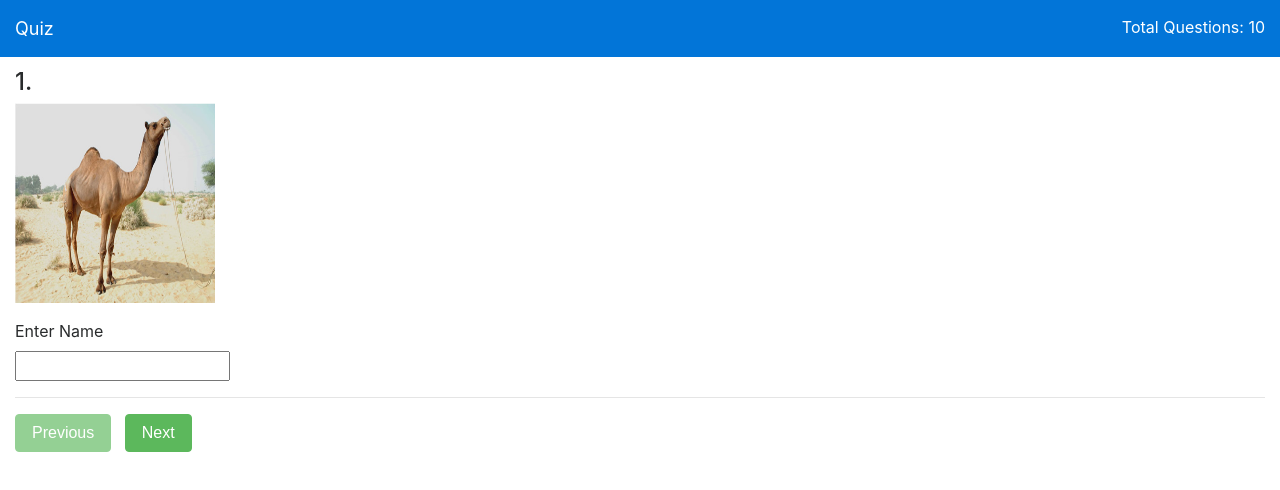
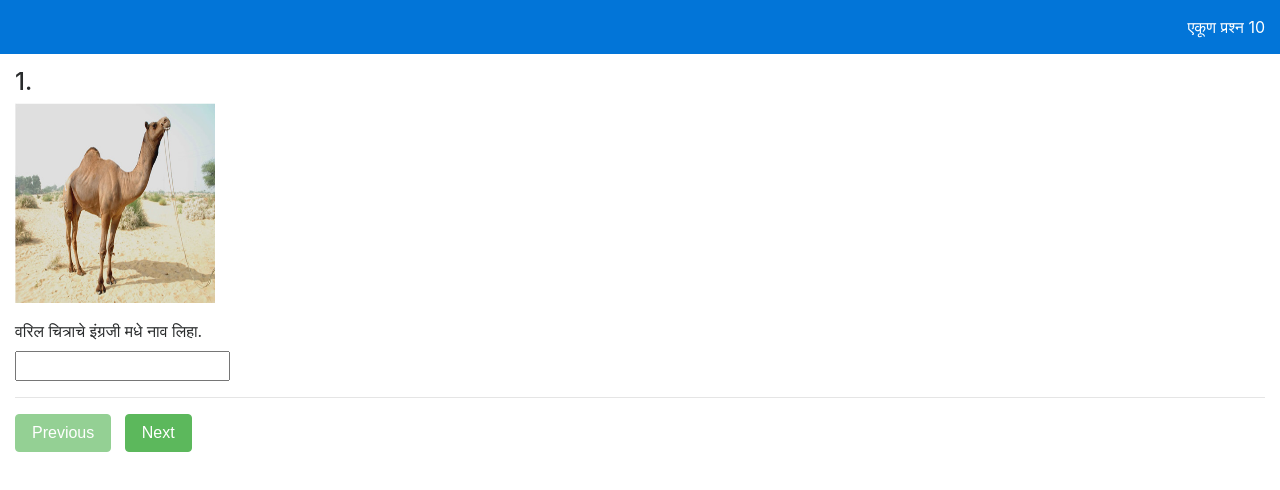
Before and after one commit to SwapnilDevkar/Quiz, a plain HTML site: page index.html in a window 1280 px wide. Drawn offline with nearby package versions, Linux system fonts and the light colour scheme.

Commit message:
Marathi changes

```diff
--- a/index.html
+++ b/index.html
@@ -14,8 +14,8 @@
 
 <body>
     <header class="header bg-primary">
-        <div class="left-title"> Quiz</div>
-        <div class="right-title">Total Questions: <span id="tque"></span></div>
+
+        <div class="right-title">एकूण प्रश्न <span id="tque"></span></div>
         <div class="clearfix"></div>
     </header>
     <div class="content" >
@@ -31,7 +31,7 @@
                                 <!-- End of option block -->
                             </fieldset>
 			    <fieldset>
-                            <label>Enter Name</label>
+                            <label>वरिल  चित्राचे इंग्रजी मधे नाव लिहा.</label>
                             </fieldset>
                             <fieldset>
 		            <input type="text" autocomplete="off" id="input"/>
```
